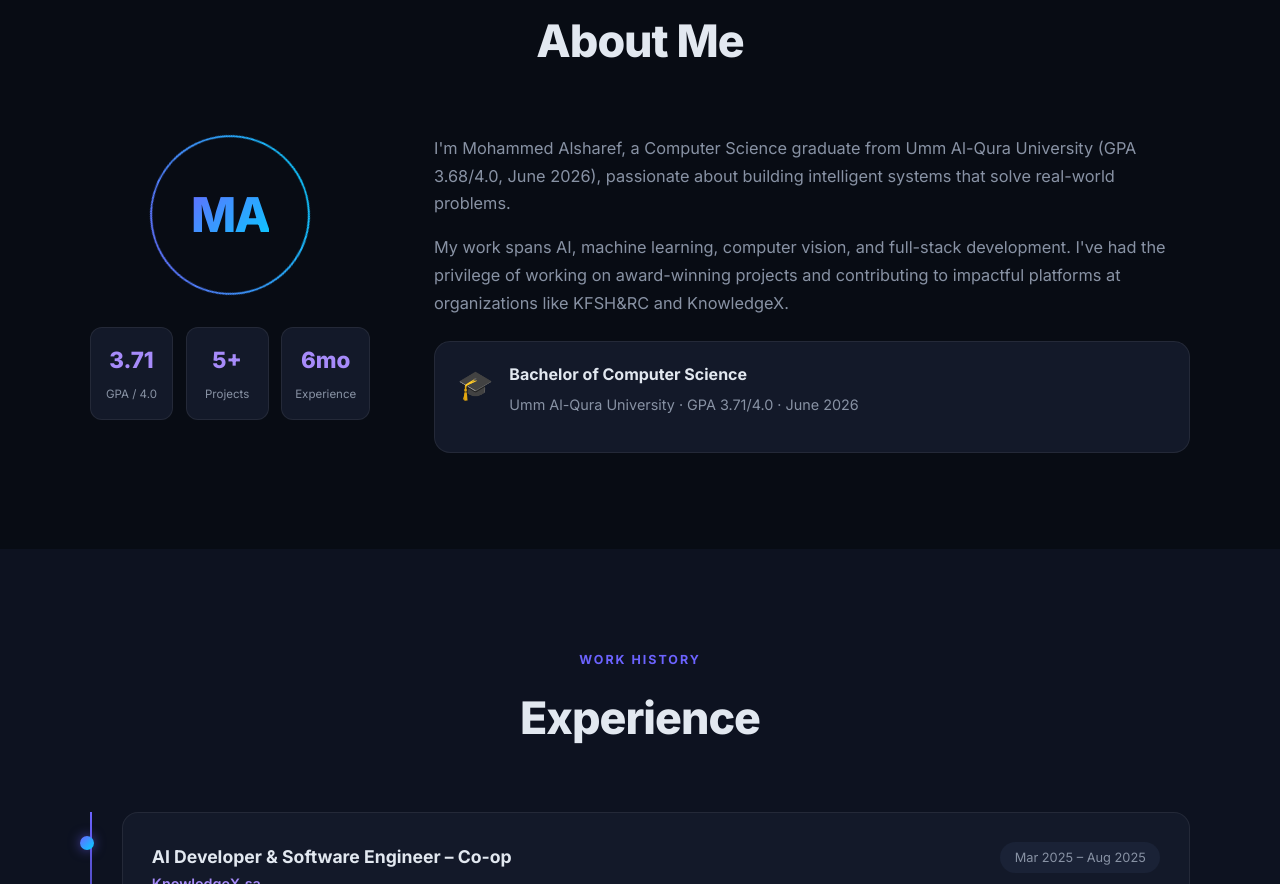
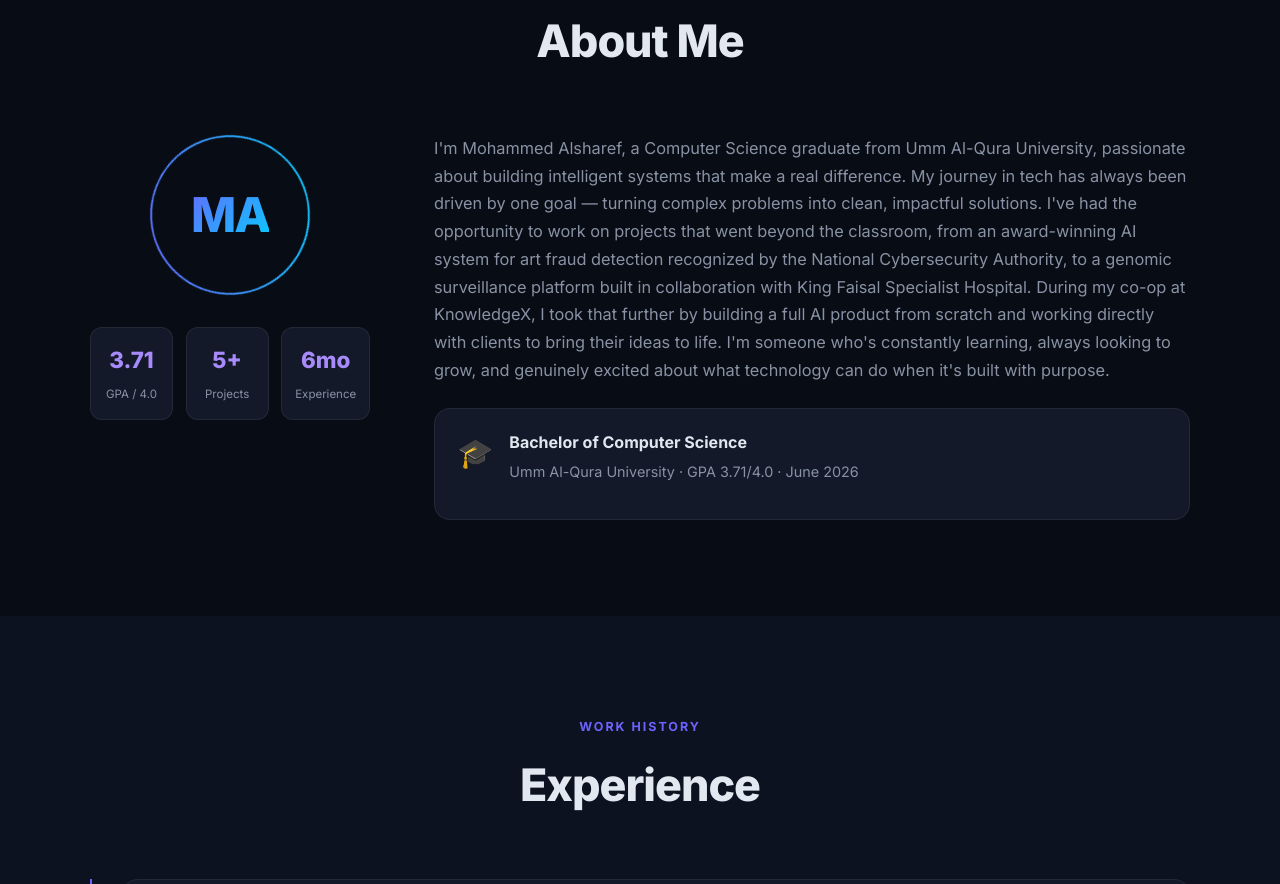
Before and after one commit to mki7r/portfolio, a plain HTML site: page index.html in a window 1280 px wide. Shown: the part 928-1812 px from the top of the page. Drawn offline with Linux system fonts and the light colour scheme.

Commit message:
Update code

```diff
--- a/index.html
+++ b/index.html
@@ -115,16 +115,16 @@
           </div>
         </div>
         <div class="about-text">
-          <p data-en="I'm Mohammed Alsharef, a Computer Science graduate from Umm Al-Qura University (GPA 3.71/4.0, June 2026), passionate about building intelligent systems that solve real-world problems."
-            data-ar="أنا محمد الشريف، خريج علوم الحاسب من جامعة أم القرى (المعدل 3.71/4.0، يونيو 2026)، شغوف ببناء أنظمة ذكية تحل مشاكل العالم الحقيقي.">
-            I'm Mohammed Alsharef, a Computer Science graduate from Umm Al-Qura University (GPA 3.68/4.0, June 2026),
-            passionate about building intelligent systems that solve real-world problems.
-          </p>
-          <p data-en="My work spans AI, machine learning, computer vision, and full-stack development. I've had the privilege of working on award-winning projects and contributing to impactful platforms at organizations like KFSH&RC and KnowledgeX."
-            data-ar="يمتد عملي عبر الذكاء الاصطناعي وتعلم الآلة ورؤية الحاسب والتطوير الشامل. حظيت بشرف العمل على مشاريع حائزة على جوائز والمساهمة في منصات مؤثرة في منظمات مثل مستشفى الملك فيصل التخصصي وKnowledgeX.">
-            My work spans AI, machine learning, computer vision, and full-stack development. I've had the privilege of
-            working on award-winning projects and contributing to impactful platforms at organizations like KFSH&RC and
-            KnowledgeX.
+          <p data-en="I'm Mohammed Alsharef, a Computer Science graduate from Umm Al-Qura University, passionate about building intelligent systems that make a real difference. My journey in tech has always been driven by one goal — turning complex problems into clean, impactful solutions. I've had the opportunity to work on projects that went beyond the classroom, from an award-winning AI system for art fraud detection recognized by the National Cybersecurity Authority, to a genomic surveillance platform built in collaboration with King Faisal Specialist Hospital. During my co-op at KnowledgeX, I took that further by building a full AI product from scratch and working directly with clients to bring their ideas to life. I'm someone who's constantly learning, always looking to grow, and genuinely excited about what technology can do when it's built with purpose."
+            data-ar="أنا محمد الشريف، خريج علوم حاسب من جامعة أم القرى، شغفي ببناء أنظمة ذكية تحدث فرقاً حقيقياً. مسيرتي في التقنية دائماً كانت مدفوعة بهدف واحد — تحويل المشكلات المعقدة إلى حلول نظيفة وذات أثر. أتيحت لي الفرصة للعمل على مشاريع تجاوزت حدود القاعة الدراسية، من نظام ذكاء اصطناعي حائز على جوائز للكشف عن تزوير الأعمال الفنية حصل على تقدير من الهيئة العامة للأمن السيبراني، إلى منصة مراقبة جينومية بنيتها بالتعاون مع مستشفى الملك فيصل التخصصي. وخلال تدريبي التعاوني في KnowledgeX، طورت ذلك أكثر ببناء منتج ذكاء اصطناعي كامل من الصفر والعمل مباشرة مع العملاء لتحويل أفكارهم إلى واقع. أنا شخص لا يتوقف عن التعلم، يطمح دائماً للنمو، ومتحمس حقاً لما تستطيع التقنية أن تحققه حين تُبنى بهدف.">
+            I'm Mohammed Alsharef, a Computer Science graduate from Umm Al-Qura University, passionate about building
+            intelligent systems that make a real difference. My journey in tech has always been driven by one goal —
+            turning complex problems into clean, impactful solutions. I've had the opportunity to work on projects that
+            went beyond the classroom, from an award-winning AI system for art fraud detection recognized by the National
+            Cybersecurity Authority, to a genomic surveillance platform built in collaboration with King Faisal Specialist
+            Hospital. During my co-op at KnowledgeX, I took that further by building a full AI product from scratch and
+            working directly with clients to bring their ideas to life. I'm someone who's constantly learning, always
+            looking to grow, and genuinely excited about what technology can do when it's built with purpose.
           </p>
           <div class="education-card">
             <div class="edu-icon">🎓</div>
```
